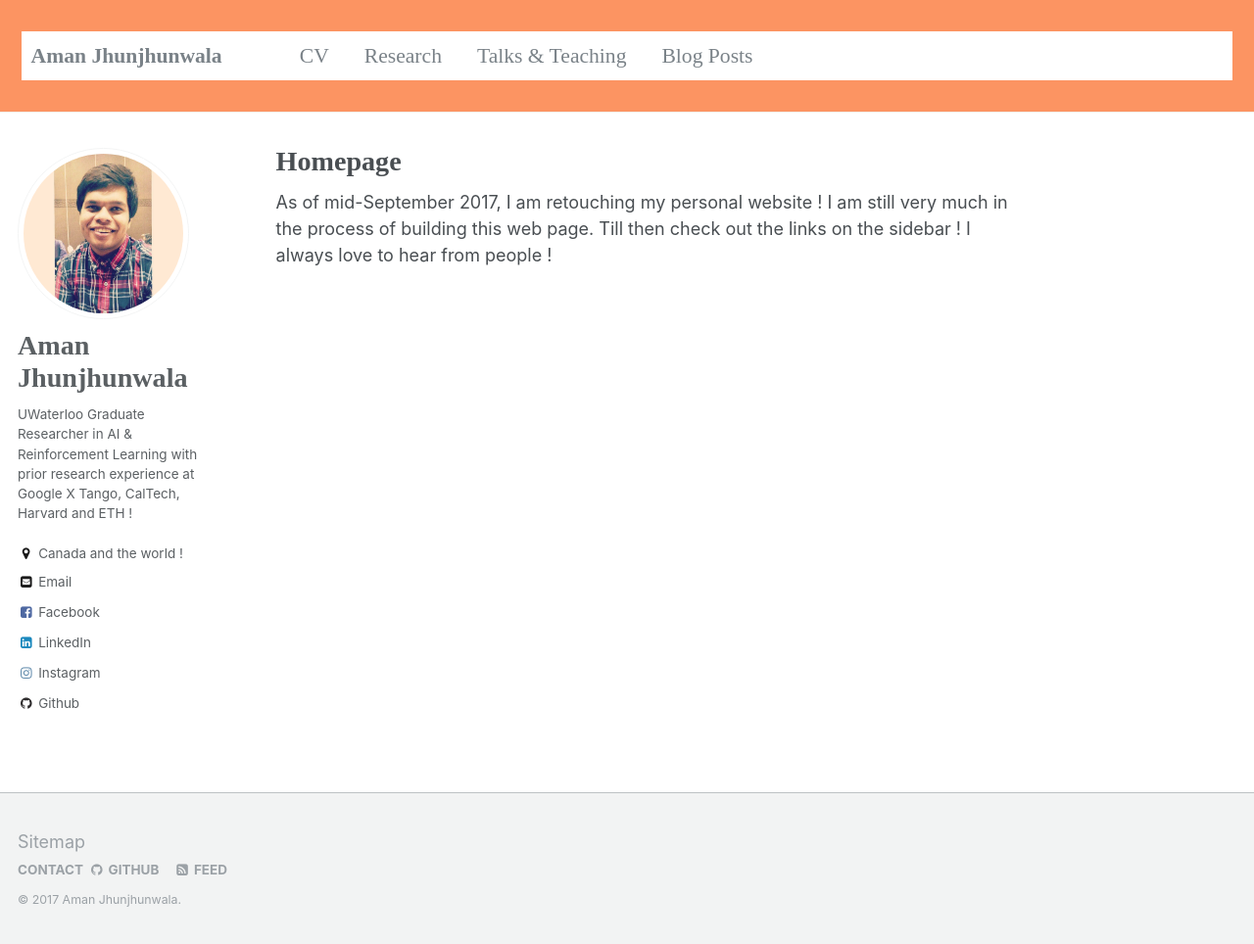
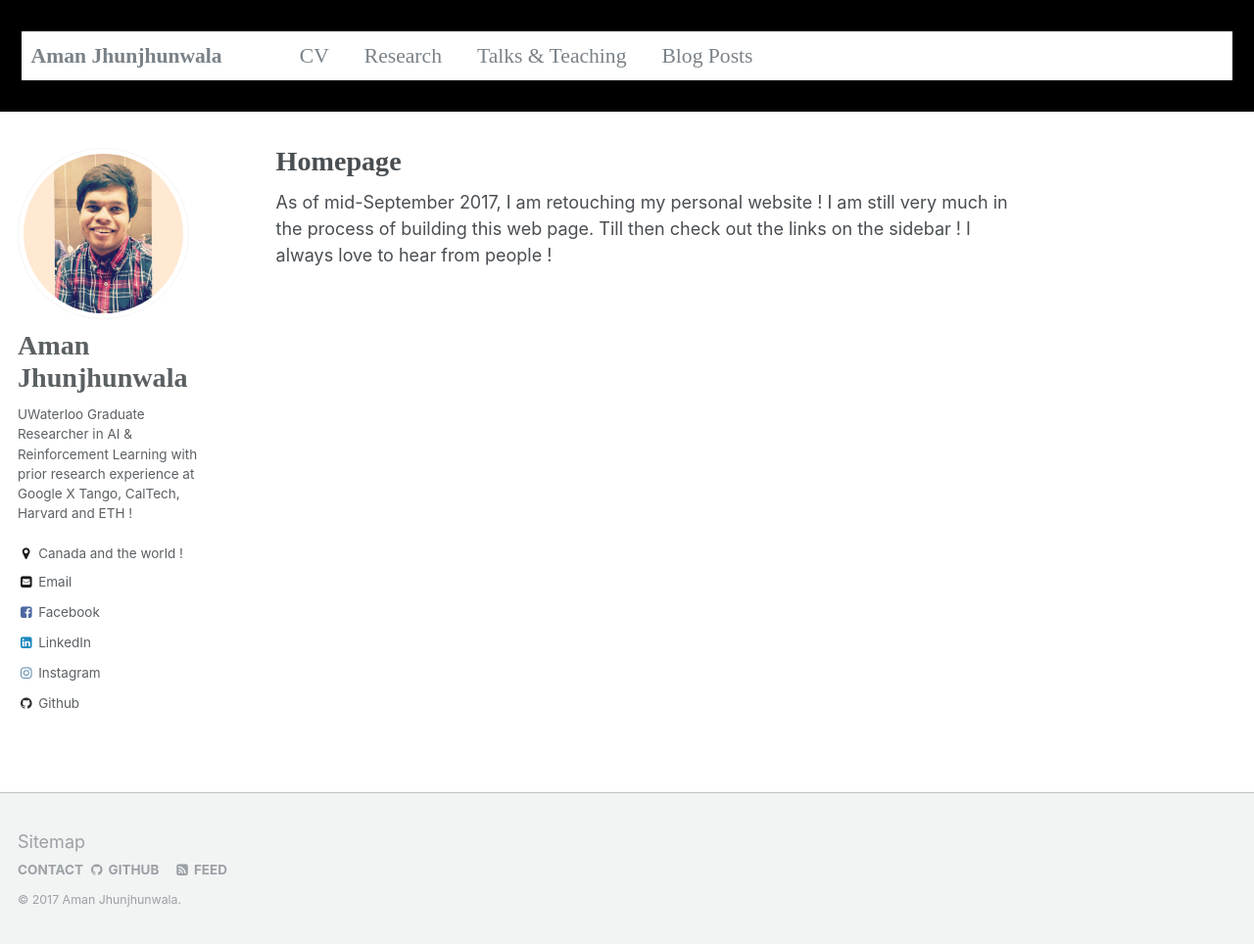
Before and after one commit to amanjhunjhunwala/amanjhunjhunwala.github.io, a Jekyll site: the page built from _pages/about.md, in a window 1280 px wide and 964 px high. Shown: the whole window at 98% size. Built offline with Jekyll 4.4.1, drawn with Linux system fonts in a browser that asks for light colours; some web fonts are replaced.

Commit message:
Update masthead.html

```diff
--- a/_includes/masthead.html
+++ b/_includes/masthead.html
@@ -1,6 +1,6 @@
 {% include base_path %}
 
-<div class="masthead" style="font-size: 120%;background-color: #FC9462;">
+<div class="masthead" style="font-size: 120%;background-color: black;">
   <div class="masthead__inner-wrap">
     <div class="masthead__menu">
       <nav id="site-nav" class="greedy-nav">
```
